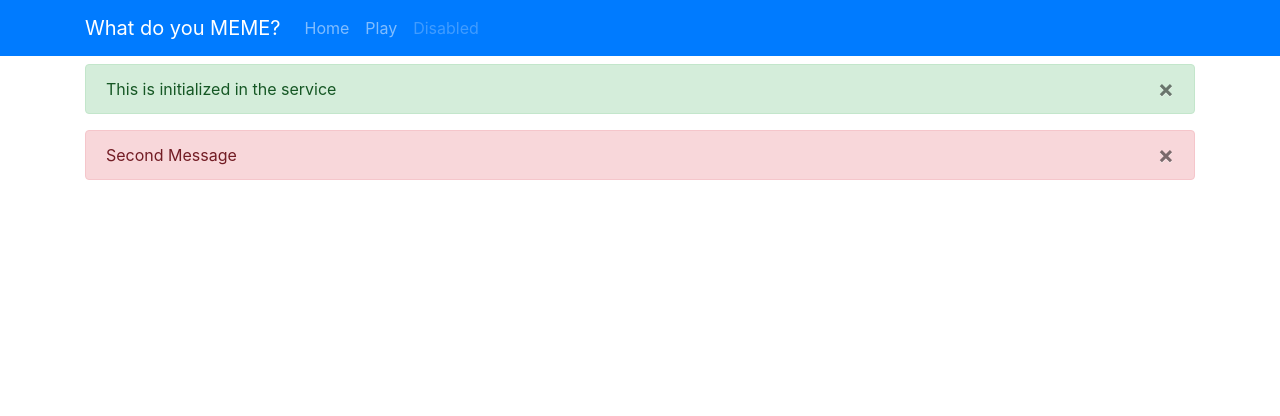
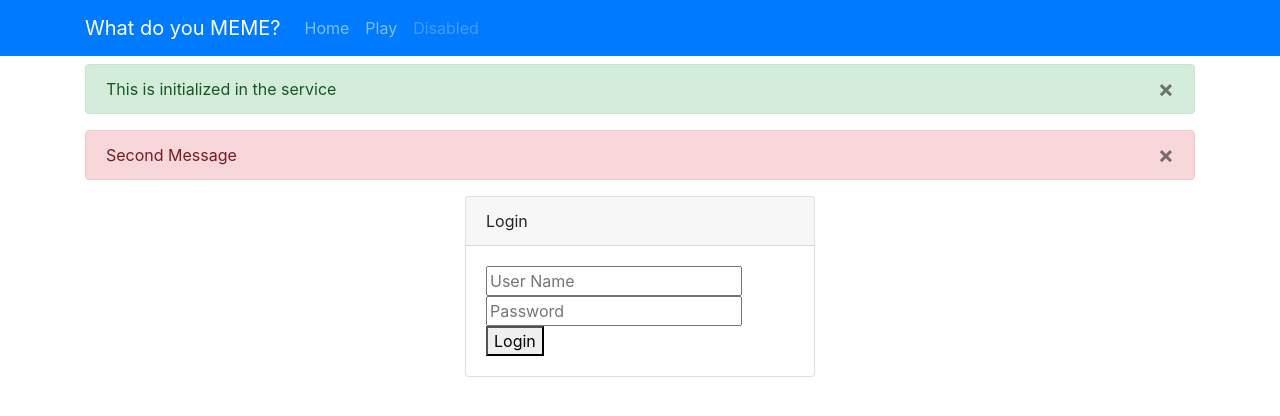
Before and after one commit to Dean-Corn/2018-Spring, an Angular app: page /login in a window 1280 px wide. Before the commit this address led to /. Shown: the top 416 px of the page. Built offline with nearby package versions, Linux system fonts and the light colour scheme.

Commit message:
Classwork 4/26

```diff
--- a/src/app/game/game.component.html
+++ b/src/app/game/game.component.html
@@ -1,7 +1,4 @@
-<div class="row" *ngIf="!Me">
-  <input #Name /><button (click)="login(Name.value)" >Login</button>
-  </div>
-  <div class="row" *ngIf="Me">
+<div class="row">
   <div class="col-md-4">
 
     <div class="card">
--- a/src/app/game/game.component.ts
+++ b/src/app/game/game.component.ts
@@ -2,6 +2,8 @@
 import { Http } from '@angular/http'
 import { Game, User, Quote } from '../models/game';
 import { MessagesService } from '../services/messages.service';
+import { GameService } from '../services/game.service';
+import { Router } from '@angular/router';
 
 @Component({
   selector: 'app-game',
@@ -11,11 +13,22 @@
 export class GameComponent implements OnInit {
 
   Model = new Game();
+
   Me: User;
 
   private _api = "http://localhost:9080/game";
 
-  constructor(private http: Http, private _Messages: MessagesService) {
+  constructor(
+    private http: Http,
+    private _Messages: MessagesService,
+    private _Game: GameService,
+    private _Router: Router) {
+
+    this.Me=_Game.Me;
+    if(!this.Me){
+      _Router.navigate(['/login']);
+    }
+    this.join(this.Me.Name);
     setInterval(() => this.refresh(), 1000)
   }
 
@@ -60,10 +73,8 @@
   }
 
 
-  login(name: string){
-    this._Messages.Messages.push({Text: 'You\'ve Logged In, Welcome: ' + name, Type: 'success'})
-    this.http.get(this._api + "/quotes", { params : { playerId: name } })
-    .subscribe(data=> this.Me =  {Name: name, MyQuotes: data.json(), Score:  0} );
+  join(name: string){
+    this._Messages.Messages.push({ Text: 'You\'ve joined this game. Welcome ' + name , Type: 'success'})
   }
 
 
--- /dev/null
+++ b/src/app/login/login.component.html
@@ -0,0 +1,11 @@
+<div class="row justify-content-center">
+  <div class="col-md-4">
+    <div class="card">
+      <div class="card-header">Login</div>
+      <div class="card-body">
+        <input #Name placeholder="User Name" />
+        <input #Password placeholder="Password" />
+        <button (click)="login(Name.value)" >Login</button>
+    </div>
+  </div>
+</div>
--- /dev/null
+++ b/src/app/login/login.component.ts
@@ -0,0 +1,21 @@
+import { Component, OnInit } from '@angular/core';
+import { GameService } from '../services/game.service';
+
+@Component({
+  selector: 'app-login',
+  templateUrl: './login.component.html',
+  styleUrls: ['./login.component.css']
+})
+export class LoginComponent implements OnInit {
+
+  constructor(private _Game: GameService) { }
+
+  ngOnInit() {
+  }
+
+  login(name: string, password: string){
+    this._Game.login(name, password);
+  }
+
+
+}
--- a/src/app/models/game.ts
+++ b/src/app/models/game.ts
@@ -14,7 +14,6 @@
 export class User {
     Name: string;
     MyQuotes: string[] = [];
-    Score: number;
 }
 
 export class Quote {
--- /dev/null
+++ b/src/app/services/game.service.ts
@@ -0,0 +1,25 @@
+import { Injectable } from '@angular/core';
+import { Http } from '@angular/http';
+import { MessagesService } from './messages.service';
+import { User } from '../models/game';
+import { Router } from '@angular/router';
+
+
+@Injectable()
+export class GameService {
+
+  Me: User;
+
+  constructor(private http: Http, private _Messages: MessagesService, private _Router: Router) {
+
+   }
+
+   login(name: string, password: string){
+     if(password == '123'){
+       //log user in
+       this.Me = { Name: name, MyQuotes: [] };
+       this._Router.navigate(['/game']);
+     }
+   }
+
+}
```
Also changed, not shown: src/app/app.module.ts (+6 -2 lines), src/app/login/login.component.css (added), 2 other files (tests, documents, lock files or other folders).
